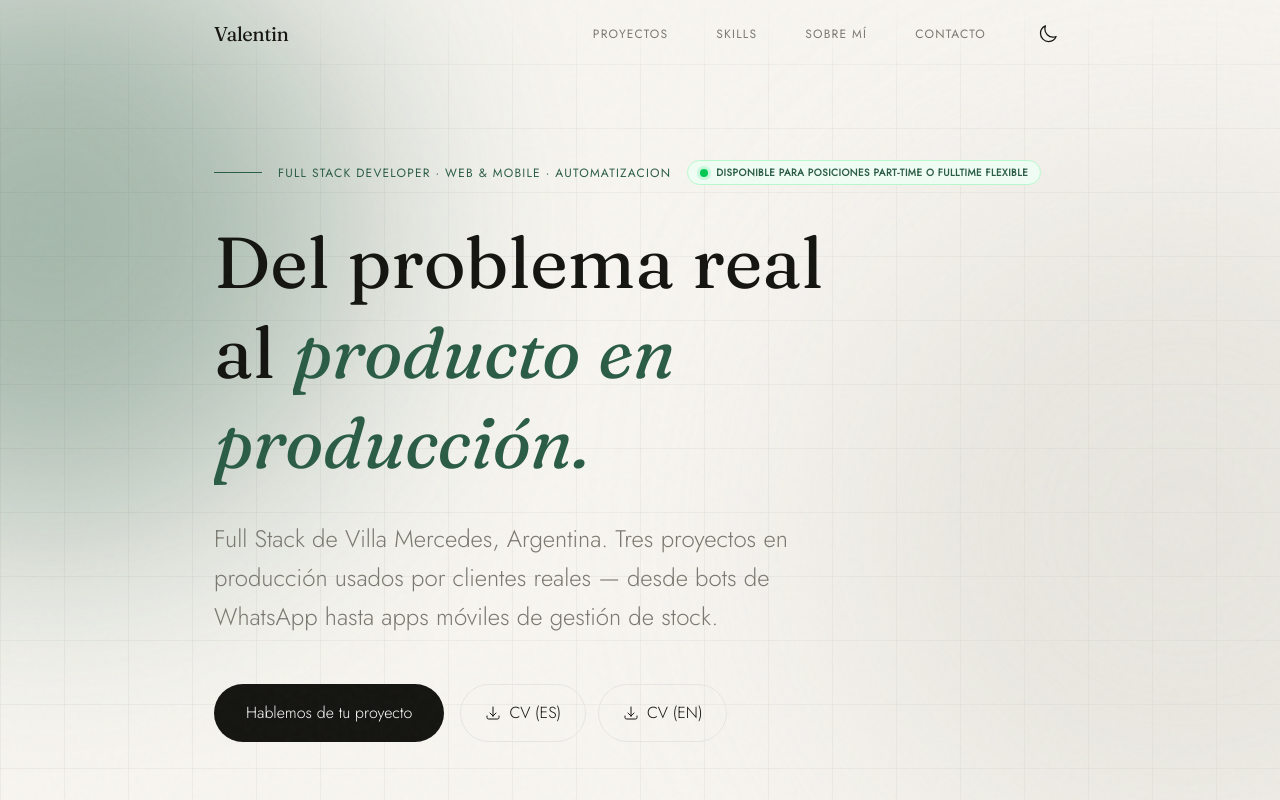
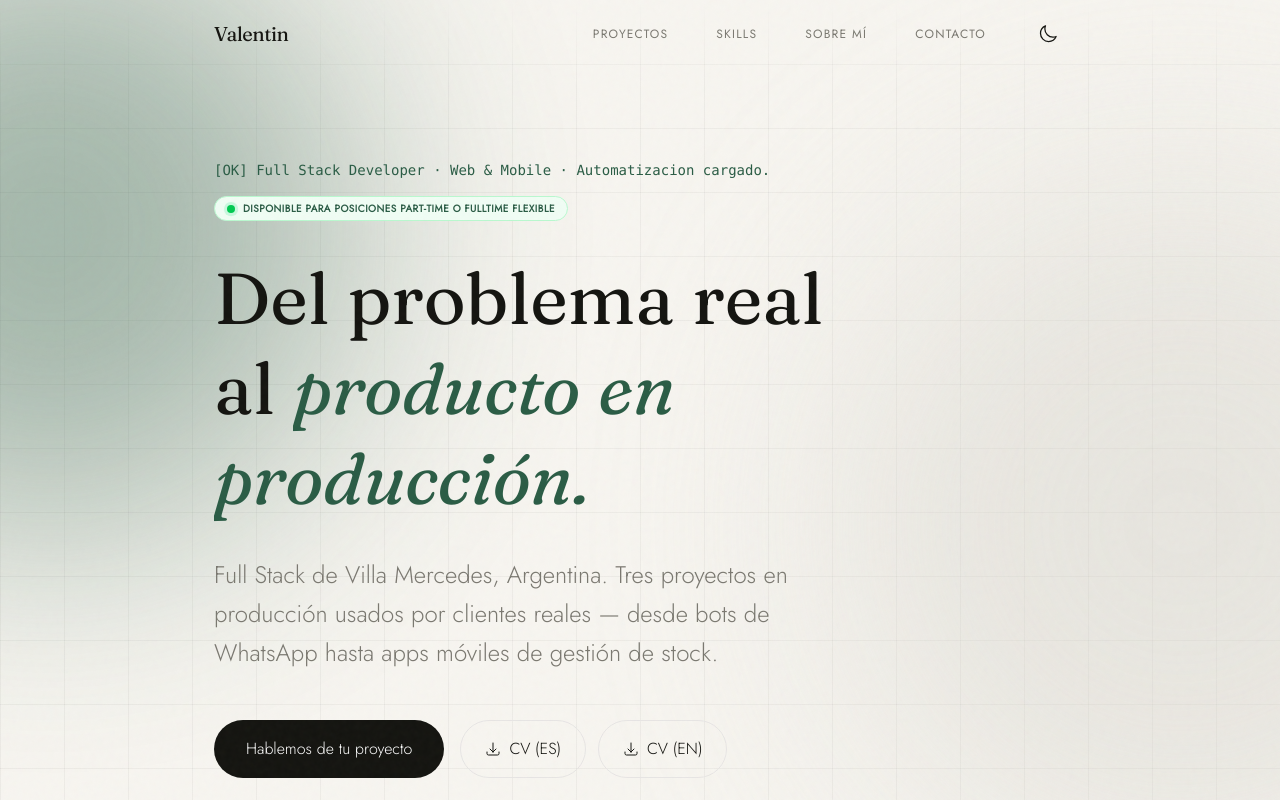
Before and after one commit to nolasko7/nolasko7.github.io, a React (Vite) app: page / in a window 1280 px wide. Shown: the top 800 px of the page. Built offline with nearby package versions, Linux system fonts and the light colour scheme.

Commit message:
feat: agregado de simulacion cmd

```diff
--- a/src/App.jsx
+++ b/src/App.jsx
@@ -8,6 +8,7 @@ import Preloader from './components/Preloader';
 import SpotlightCard from './components/SpotlightCard';
 import StaggeredText from './components/StaggeredText';
 import GlitchText from './components/GlitchText';
+import TerminalText from './components/TerminalText';
 
 function App() {
   useScrollReveal();
@@ -99,10 +100,13 @@ function App() {
       {/* Hero Section */}
       <section className="pt-24 sm:pt-40 pb-20 px-6 max-w-[900px] mx-auto min-h-[80vh] flex flex-col justify-center reveal">
         <div className="flex flex-wrap items-center gap-4 mb-8">
-          <div className="flex items-center gap-4">
-            <div className="w-12 h-[1px] bg-green-800"></div>
-            <span className="uppercase tracking-widest text-xs text-green-800 font-medium">{personalInfo.role}</span>
-          </div>
+          <TerminalText
+            delay={300}
+            commands={[
+              { type: 'input', text: './init_portfolio.sh', speed: 60, postDelay: 400 },
+              { type: 'output', text: `[OK] ${personalInfo.role} cargado.`, postDelay: 1000 }
+            ]}
+          />
           <a href="#contacto" className="flex items-center gap-2 px-3 py-1 bg-green-50 border border-green-200 rounded-full hover:bg-green-100 transition-colors group">
             <span className="relative flex h-2 w-2">
               <span className="animate-ping absolute inline-flex h-full w-full rounded-full bg-green-400 opacity-75"></span>
--- a/src/components/CustomCursor.jsx
+++ b/src/components/CustomCursor.jsx
@@ -1,15 +1,14 @@
 import { useEffect, useState, useRef } from 'react';
 
 const CustomCursor = () => {
-  const [isHovering, setIsHovering] = useState(false);
   const [isVisible, setIsVisible] = useState(false);
   const [isTouchDevice, setIsTouchDevice] = useState(false);
+  const [isHovering, setIsHovering] = useState(false);
 
   const cursorRef = useRef(null);
   const trailingRef = useRef(null);
   const requestRef = useRef(null);
 
-  // Mantenemos la posición real (mouse) y la retrasada (trailing)
   const mouse = useRef({ x: -100, y: -100 });
   const trailing = useRef({ x: -100, y: -100 });
 
@@ -26,7 +25,7 @@ const CustomCursor = () => {
 
     // Función de interpolación lineal (Lerp) para suavizar el movimiento a 60fps
     const animate = () => {
-      // El trailing sigue al cursor real a un ritmo del 15% por frame (genera un "delay" súper suave)
+      // El trailing sigue al cursor real
       trailing.current.x += (mouse.current.x - trailing.current.x) * 0.15;
       trailing.current.y += (mouse.current.y - trailing.current.y) * 0.15;
 
@@ -46,8 +45,8 @@ const CustomCursor = () => {
     };
 
     const onMouseOver = (e) => {
-      // Expandir en enlaces y botones (y tarjetas con as="a")
-      if (e.target.closest('a') || e.target.closest('button')) {
+      // Si estamos sobre un enlace o botón, activamos el estado hovering
+      if (e.target.closest('a, button')) {
         setIsHovering(true);
       } else {
         setIsHovering(false);
@@ -60,9 +59,9 @@ const CustomCursor = () => {
       }
     };
 
-    window.addEventListener('mousemove', onMouseMove);
-    window.addEventListener('mouseover', onMouseOver);
-    window.addEventListener('mouseout', onMouseOut);
+    window.addEventListener('mousemove', onMouseMove, { passive: true });
+    window.addEventListener('mouseover', onMouseOver, { passive: true });
+    window.addEventListener('mouseout', onMouseOut, { passive: true });
 
     return () => {
       window.removeEventListener('mousemove', onMouseMove);
@@ -71,7 +70,7 @@ const CustomCursor = () => {
       cancelAnimationFrame(requestRef.current);
       document.body.classList.remove('cursor-none-global');
     };
-  }, [isVisible, isTouchDevice]); // Removed isHovering from deps to maintain loop stability
+  }, [isVisible, isTouchDevice]);
 
   if (isTouchDevice || !isVisible) return null;
 
@@ -80,26 +79,17 @@ const CustomCursor = () => {
       {/* Capa 1: Punto sólido principal */}
       <div
         ref={cursorRef}
-        className="fixed top-0 left-0 pointer-events-none z-[10000] rounded-full mix-blend-difference"
-        style={{
-          width: isHovering ? '0px' : '8px',
-          height: isHovering ? '0px' : '8px',
-          backgroundColor: 'white',
-          transition: 'width 0.3s cubic-bezier(0.76, 0, 0.24, 1), height 0.3s cubic-bezier(0.76, 0, 0.24, 1)',
-        }}
+        className={`fixed top-0 left-0 pointer-events-none z-[10000] rounded-full bg-green-800 dark:bg-green-500 transition-all duration-200 ease-out ${
+          isHovering ? 'w-0 h-0 opacity-0' : 'w-2 h-2 opacity-100'
+        }`}
       />
 
-      {/* Capa 2: Anillo expansivo que se adapta al fondo */}
+      {/* Capa 2: Anillo expansivo */}
       <div
         ref={trailingRef}
-        className="fixed top-0 left-0 pointer-events-none z-[9999] rounded-full mix-blend-difference"
-        style={{
-          width: isHovering ? '44px' : '36px',
-          height: isHovering ? '44px' : '36px',
-          backgroundColor: 'white',
-          opacity: isHovering ? 0.15 : 0.3,
-          transition: 'width 0.4s cubic-bezier(0.76, 0, 0.24, 1), height 0.4s cubic-bezier(0.76, 0, 0.24, 1), opacity 0.4s cubic-bezier(0.76, 0, 0.24, 1)',
-        }}
+        className={`fixed top-0 left-0 pointer-events-none z-[9999] rounded-full bg-green-800 dark:bg-green-500 transition-all duration-300 ease-out ${
+          isHovering ? 'w-12 h-12 opacity-15' : 'w-8 h-8 opacity-30'
+        }`}
       />
     </>
   );
--- /dev/null
+++ b/src/components/TerminalText.jsx
@@ -0,0 +1,82 @@
+import React, { useState, useEffect } from 'react';
+
+const TerminalText = ({ commands, delay = 0 }) => {
+  const [currentCommandIndex, setCurrentCommandIndex] = useState(0);
+  const [text, setText] = useState('');
+  const [isTyping, setIsTyping] = useState(false);
+  const [showCursor, setShowCursor] = useState(false);
+  const [hasStarted, setHasStarted] = useState(false);
+
+  useEffect(() => {
+    const startTimer = setTimeout(() => {
+      setHasStarted(true);
+      setIsTyping(true);
+    }, delay + 2500); // Start slightly after preloader finishes
+
+    return () => clearTimeout(startTimer);
+  }, [delay]);
+
+  useEffect(() => {
+    if (!hasStarted || currentCommandIndex >= commands.length) return;
+
+    const currentCommand = commands[currentCommandIndex];
+    let charIndex = 0;
+
+    // Si el comando debe ser tipeado
+    if (currentCommand.type === 'input') {
+      setIsTyping(true);
+      const typingInterval = setInterval(() => {
+        if (charIndex <= currentCommand.text.length) {
+          setText(currentCommand.text.slice(0, charIndex));
+          charIndex++;
+        } else {
+          clearInterval(typingInterval);
+          setIsTyping(false);
+          // Wait before moving to next command
+          setTimeout(() => {
+            setCurrentCommandIndex(prev => prev + 1);
+          }, currentCommand.postDelay || 500);
+        }
+      }, currentCommand.speed || 50);
+
+      return () => clearInterval(typingInterval);
+    }
+    // Si el comando es una salida directa de consola (ej: "[OK] Sistema iniciado")
+    else if (currentCommand.type === 'output') {
+      setIsTyping(false);
+      setText(currentCommand.text);
+      const outputTimer = setTimeout(() => {
+        setCurrentCommandIndex(prev => prev + 1);
+      }, currentCommand.postDelay || 800);
+
+      return () => clearTimeout(outputTimer);
+    }
+
+  }, [currentCommandIndex, hasStarted, commands]);
+
+  // Blink cursor effect
+  useEffect(() => {
+    const cursorInterval = setInterval(() => {
+      setShowCursor(prev => !prev);
+    }, 500);
+    return () => clearInterval(cursorInterval);
+  }, []);
+
+  if (!hasStarted) return <div className="h-4"></div>;
+
+  const currentCommand = commands[Math.min(currentCommandIndex, commands.length - 1)];
+
+  return (
+    <div className="font-mono text-xs sm:text-sm text-green-800 flex items-center h-4 sm:h-5">
+      {currentCommand?.type === 'input' && (
+        <span className="mr-2 text-stone-400">~</span>
+      )}
+      <span>{text}</span>
+      {(isTyping || currentCommandIndex < commands.length) && (
+        <span className={`inline-block w-2 h-3 ml-1 bg-green-800 ${showCursor ? 'opacity-100' : 'opacity-0'}`}></span>
+      )}
+    </div>
+  );
+};
+
+export default TerminalText;
```
Also changed, not shown: src/index.css (line endings or trailing spaces).
